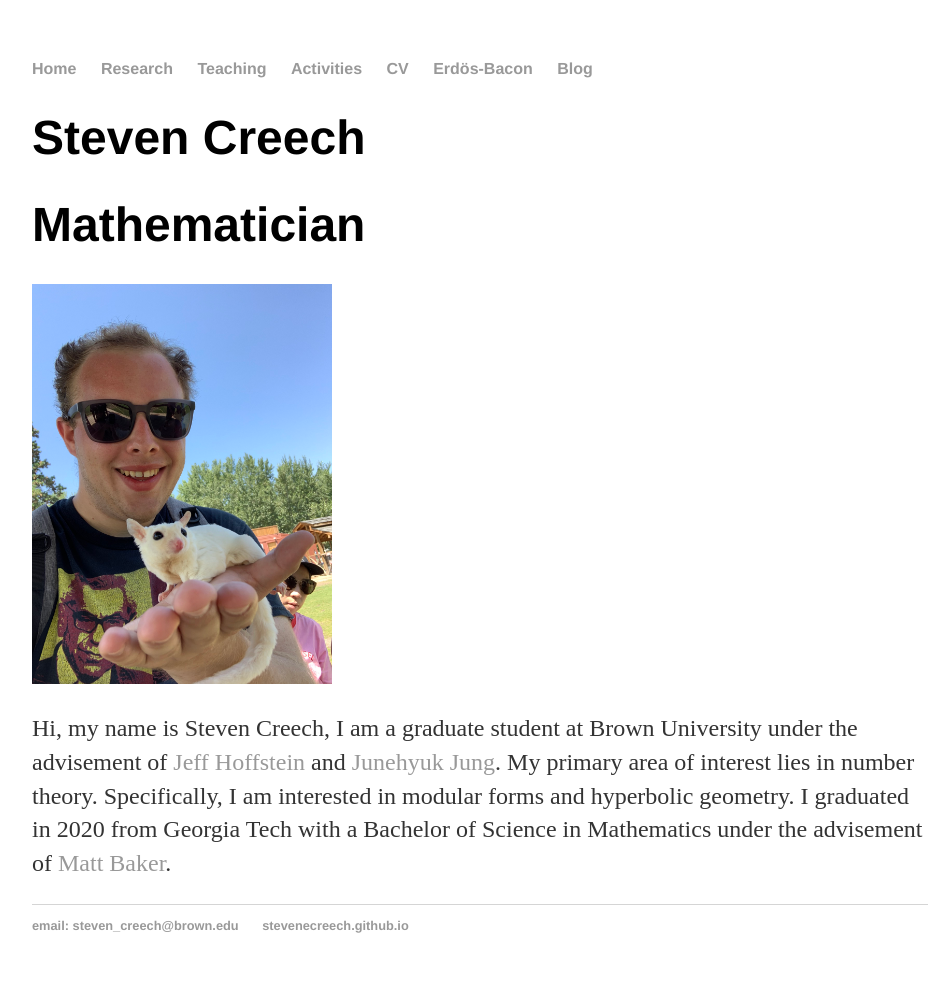
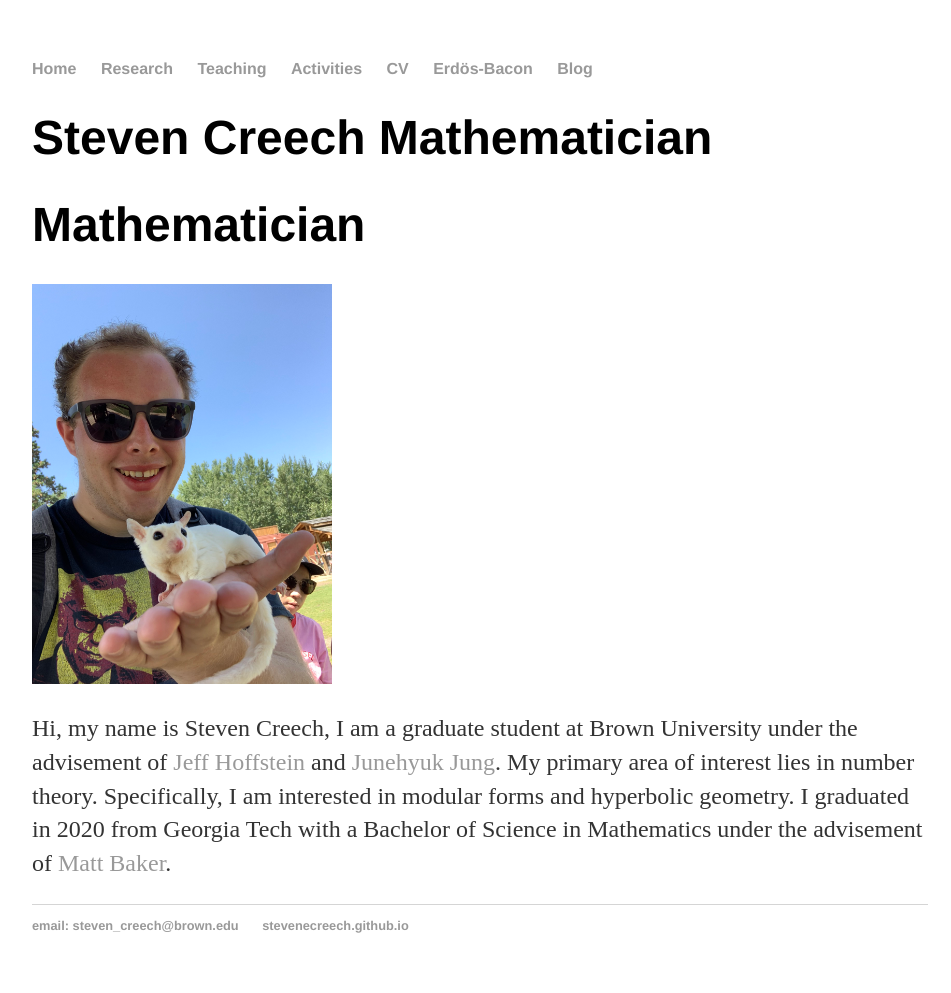
Before and after one commit to stevenecreech/stevenecreech.github.io, a Jekyll site: the page built from index.html, in a window 1280 px wide. Shown: the whole page, without its empty margins (160-1111 px from the left). Built offline with Jekyll 4.4.1, drawn with Linux system fonts in a browser that asks for light colours; Markdown is read by kramdown in place of the engine named in the settings.

Commit message:
Update index.html

```diff
--- a/index.html
+++ b/index.html
@@ -3,7 +3,8 @@ layout: default
 title: Steven Creech
 ---
 <div class="blurb">
-	<h1>Steven Creech</h1>
+	<h1>Steven Creech
+	Mathematician</h1>
 	<h1>Mathematician</h1>
 
 	<body>
```
